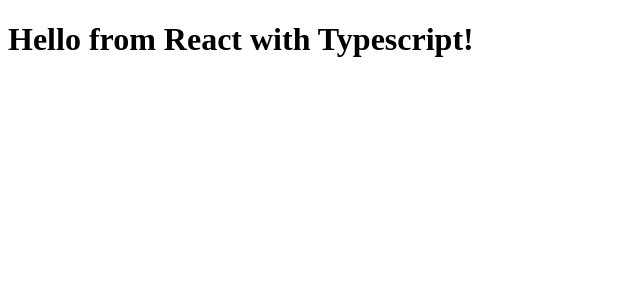
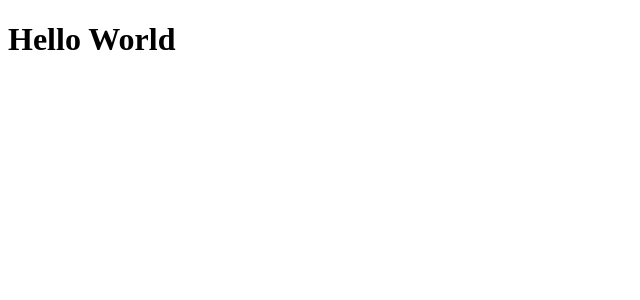
Before and after one commit to natedunn2230/AwesomeReactApp, a React app: page / in a window 1280 px wide. Shown: the top 300 px of the page, without its empty margins (0-640 px from the left). Built offline with nearby package versions, Linux system fonts and the light colour scheme.

Commit message:
Restyled app

```diff
--- a/src/Hello.tsx
+++ b/src/Hello.tsx
@@ -1,3 +1,5 @@
-const Hello = () => <h1>Hello from React with Typescript!</h1>;
+function App() {
+    return <h1>Hello World</h1>
+}
 
-export default Hello;
+export default App;
```
Also changed, not shown: 1 other file (tests, documents, lock files or other folders).
